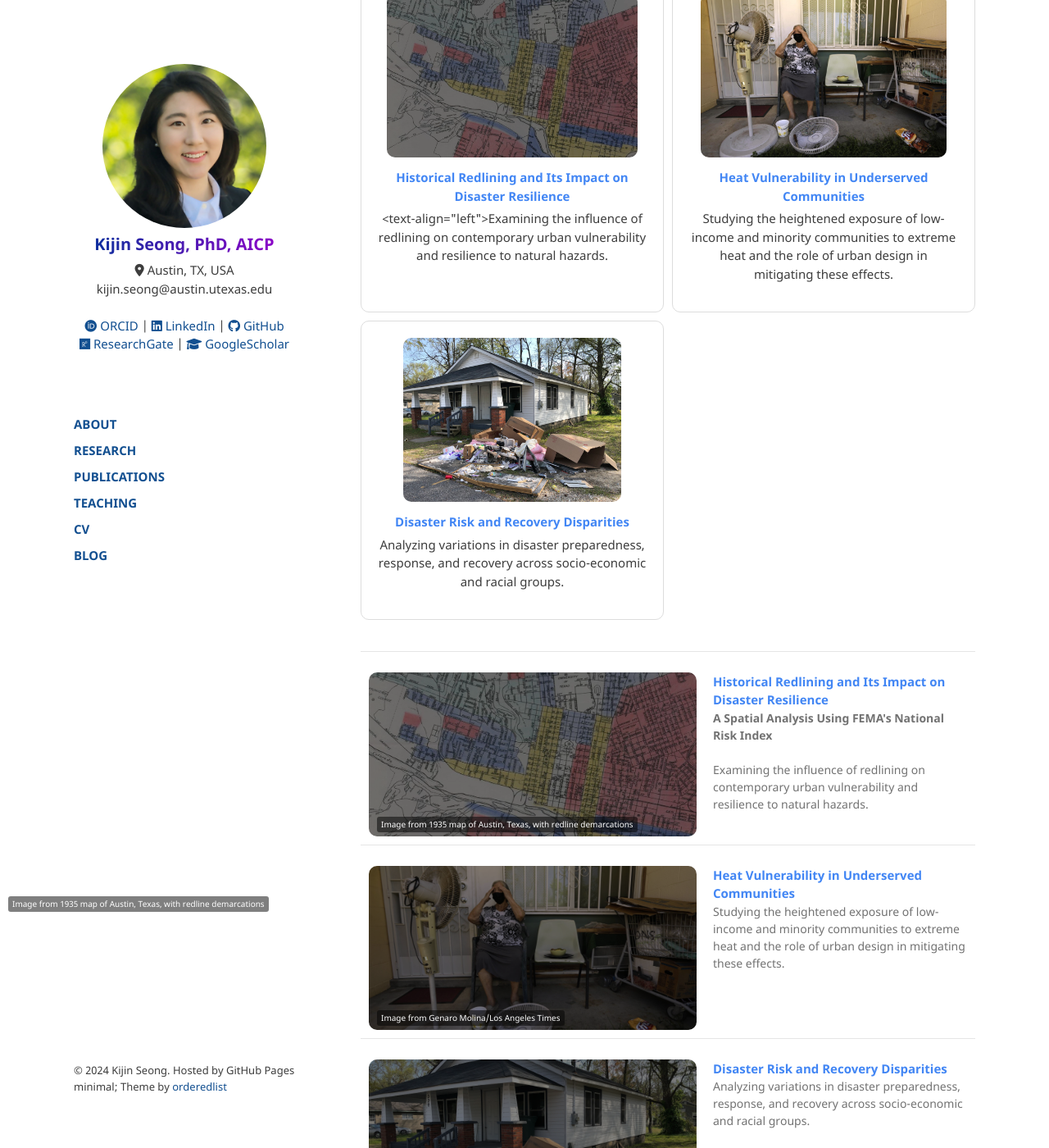
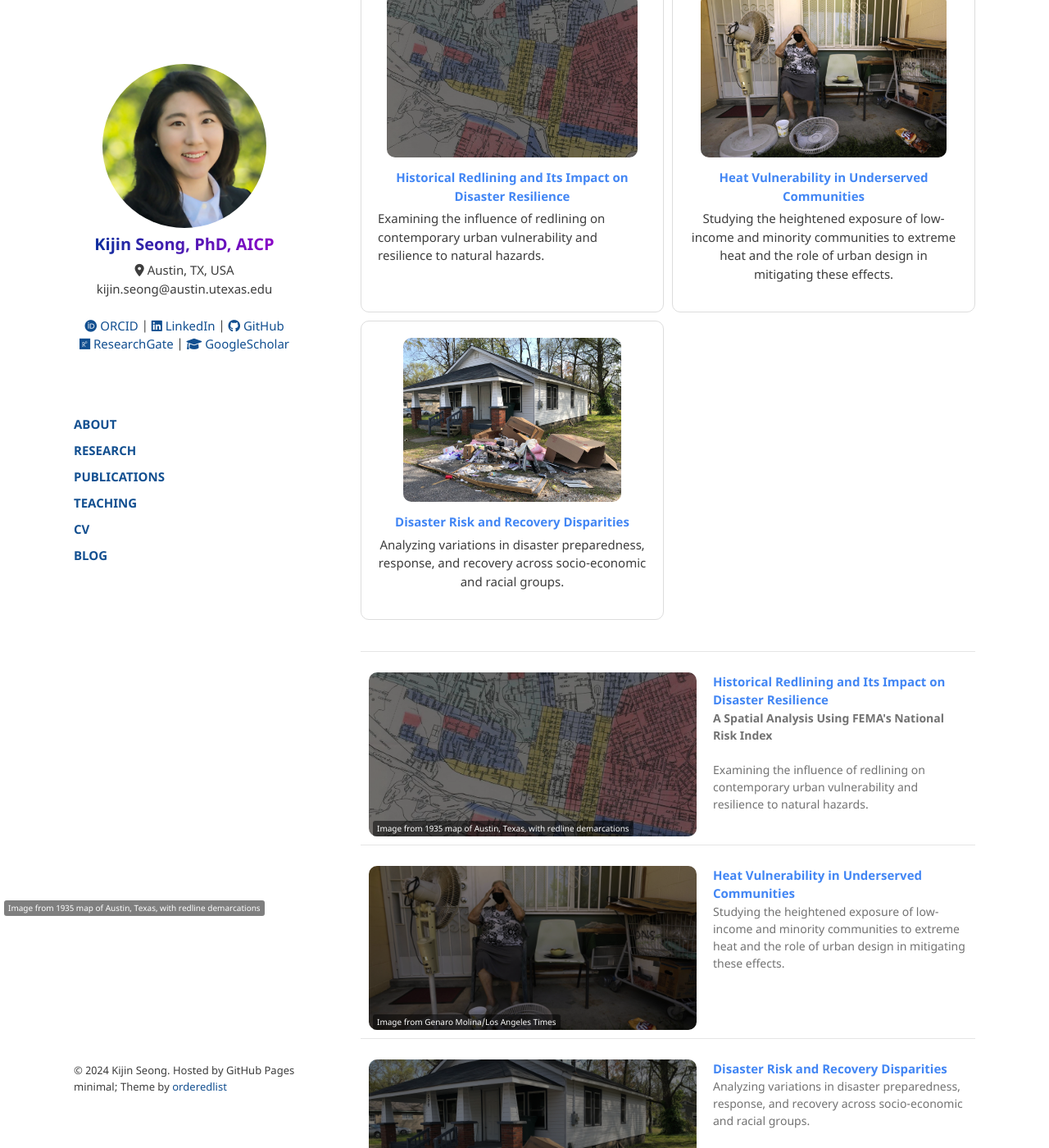
Before and after one commit to kijinseong/kijinseong.github.io, a Jekyll site: the page built from pages/research.md, in a window 1280 px wide and 1400 px high, scrolled down 278 px. Shown: the whole window at 82% size. Built offline with Jekyll 4.4.1, drawn with Linux system fonts in a browser that asks for light colours.

Commit message:
Research

```diff
--- a/assets/css/style.scss
+++ b/assets/css/style.scss
@@ -138,8 +138,8 @@ section {
 
 .credit-text {
   position: absolute;
-  bottom: 10px;
-  left: 10px;
+  bottom: 5px;
+  left: 5px;
   color: white;
   background-color: rgba(0, 0, 0, 0.5); /* Transparent background */
   padding: 5px;
--- a/pages/research.md
+++ b/pages/research.md
@@ -19,7 +19,7 @@ permalink: /research/
         <div class="credit-text">Image from 1935 map of Austin, Texas, with redline demarcations</div>
         <div class="project-description">
             <strong><a href="/research/RedliningNRI">Historical Redlining and Its Impact on Disaster Resilience</a></strong><br />
-            <p><text-align="left">Examining the influence of redlining on contemporary urban vulnerability and resilience to natural hazards.</p>
+            <p style="text-align: left;">Examining the influence of redlining on contemporary urban vulnerability and resilience to natural hazards.</p>
         </div>
     </div>
 
```
